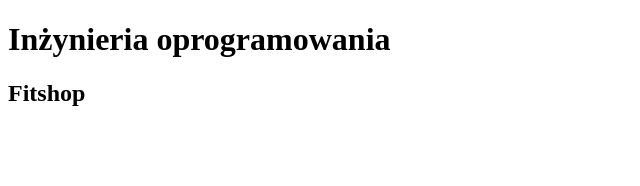
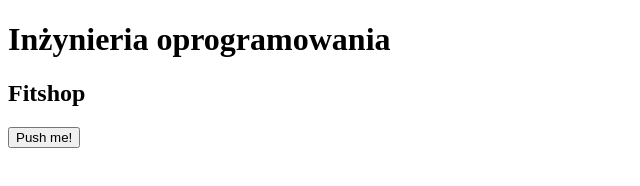
Before and after one commit to moefornax/inz-opr, a plain HTML site: page index.html in a window 1280 px wide. Shown: the whole page, without its empty margins (0-640 px from the left). Drawn offline with Linux system fonts and the light colour scheme.

Commit message:
Add button to body

```diff
--- a/index.html
+++ b/index.html
@@ -9,5 +9,6 @@
     <body>
         <h1>Inżynieria oprogramowania</h1>
         <h2>Fitshop</h2>
+        <button>Push me!</button>
     </body>
 </html>
```
